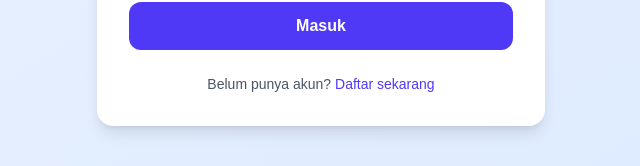
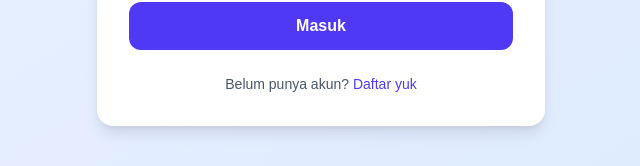
Before and after one commit to satriavilly/devops-fullstack, a Next.js app in the folder frontend/: page /login in a window 1280 px wide. Shown: the part 516-682 px from the top of the page, without its empty margins (319-959 px from the left). Built offline with nearby package versions, Linux system fonts and the light colour scheme; no server answers.

Commit message:
feat: create login page with authentication form and error handling

```diff
--- a/frontend/src/app/login/page.tsx
+++ b/frontend/src/app/login/page.tsx
@@ -85,7 +85,7 @@ export default function LoginPage() {
         <p className="text-center text-sm text-gray-600 mt-6">
           Belum punya akun?{" "}
           <Link href="/register" className="text-indigo-600 font-medium hover:underline">
-            Daftar sekarang
+            Daftar yuk
           </Link>
         </p>
       </div>
```
